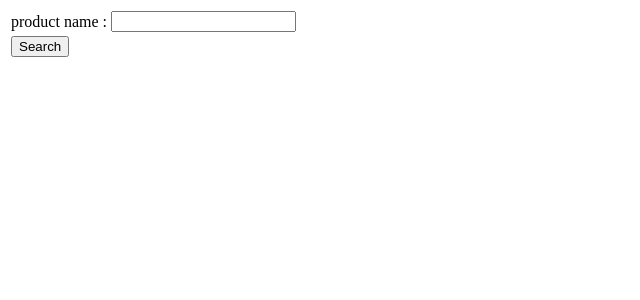
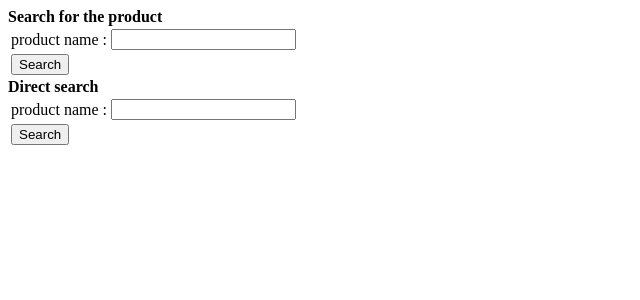
Before and after one commit to vish0l/website, a PHP site: page / in a window 1280 px wide. Shown: the top 300 px of the page, without its empty margins (0-640 px from the left). Run offline with PHP 8.4, Linux system fonts and the light colour scheme.

Commit message:
product search is working

```diff
--- a/index.php
+++ b/index.php
@@ -6,7 +6,27 @@ product search engine
 </title>
 </head>
 <body>
+<b>Search for the product</b></center>
 <form action="search.php" method="post" >
+<table>
+<tr>
+<td>
+product name
+</td>
+<td>
+:
+</td>
+<td>
+<input type="text" name="name">
+</td>
+</tr>
+<td>
+<input type="submit" value="Search">
+</td>
+</table>
+</form>
+<b>Direct search</b></center>
+<form action="product.php" method="get" >
 <table>
 <tr>
 <td>
--- a/search.php
+++ b/search.php
@@ -15,10 +15,10 @@ $result = mysqli_query($conn, $sql);
 if (mysqli_num_rows($result) > 0) {
     // output data of each row
     while($row = mysqli_fetch_assoc($result)) {
-        echo "<tr><td><a href='".$row[product_url]."'>".$row[product_name]." ".$row[product_tag]."</a></td></tr><br>";
+        echo "<tr><td><a href='/website/product.php?name=".$row[product_name]."'>".$row[product_name]." ".$row[product_tag]."</a></td></tr><br>";
     }
 } else {
-    echo "0 results";
+    echo "Not found contact us vishal@vounyse.com";
 }
 
 mysqli_close($conn);
```
